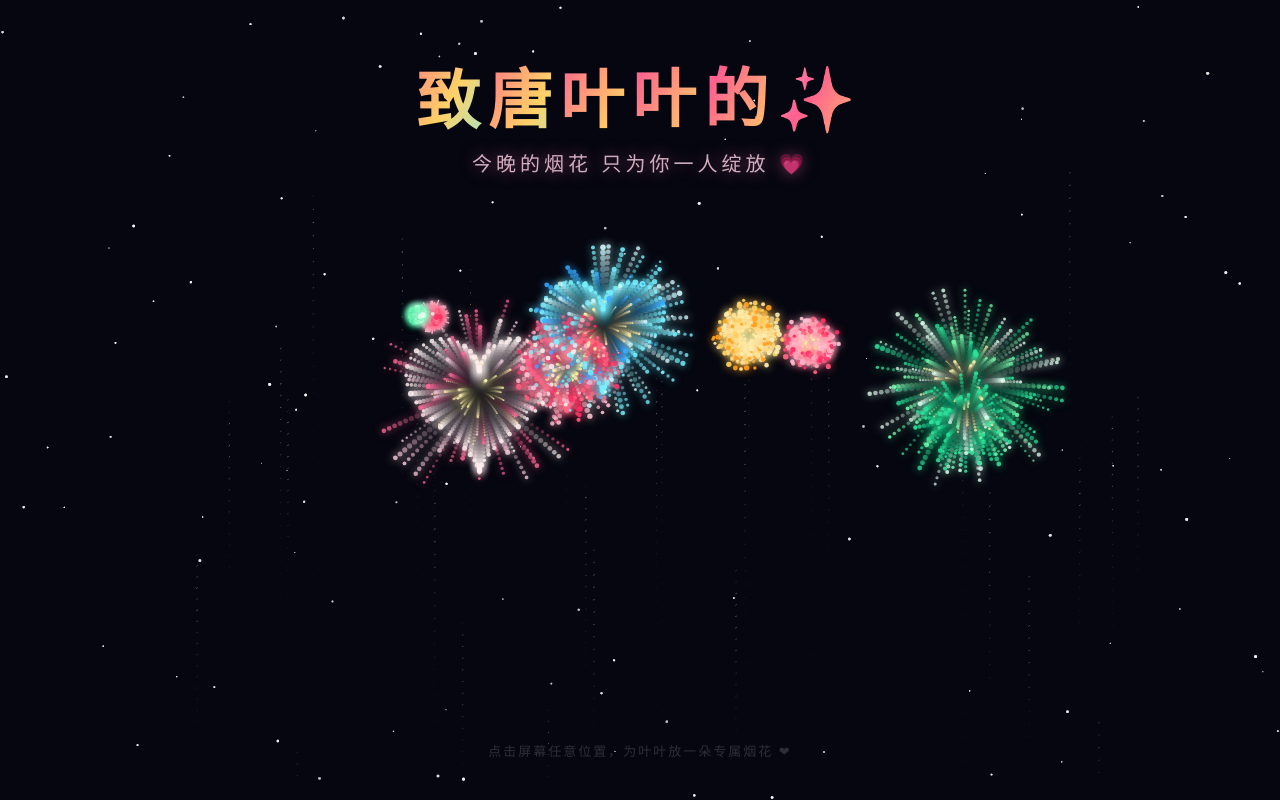
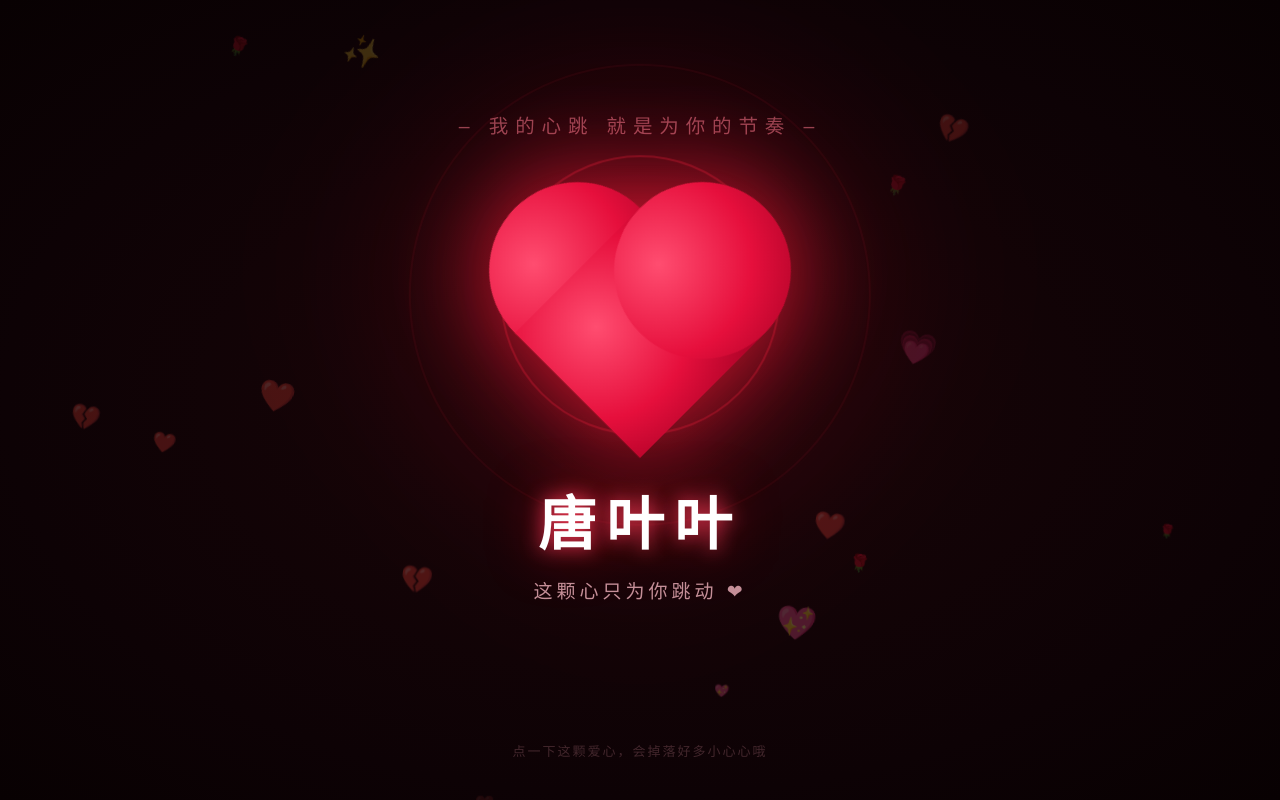
Before and after one commit to supertpeng/fireworks-tangyeye, a plain HTML site: page index.html in a window 1280 px wide. Drawn offline with Linux system fonts and the light colour scheme; animation ran at ten frames a second.

Commit message:
heartbeat page

```diff
--- a/index.html
+++ b/index.html
@@ -3,468 +3,239 @@
 <head>
 <meta charset="UTF-8">
 <meta name="viewport" content="width=device-width, initial-scale=1.0">
-<title>✨ 为唐叶叶放的烟花 ✨</title>
+<title>❤️ 致唐叶叶 ❤️</title>
 <style>
   * { margin: 0; padding: 0; box-sizing: border-box; }
-  html, body { width: 100%; height: 100%; overflow: hidden; background: #05060f; }
-  canvas { display: block; width: 100%; height: 100%; }
+  html, body { width: 100%; height: 100%; overflow: hidden; background: radial-gradient(ellipse at center, #1a0508 0%, #0d0205 70%, #080102 100%); }
 
-  .title {
+  /* 背景漂浮的小爱心 */
+  .bg-heart {
     position: fixed;
-    top: 7%;
-    left: 0;
-    width: 100%;
-    text-align: center;
-    font-family: "PingFang SC", "Microsoft YaHei", sans-serif;
-    font-size: clamp(34px, 6vw, 64px);
-    font-weight: 800;
-    letter-spacing: 8px;
-    z-index: 5;
+    bottom: -40px;
+    color: rgba(255, 40, 70, .28);
+    font-size: 20px;
+    animation: floatUp linear infinite;
+    z-index: 1;
     pointer-events: none;
   }
-
-  /* 每个字轮流发光 */
-  .title span {
-    display: inline-block;
-    background: linear-gradient(120deg, #ffd1e8, #ff5f8f, #ffd166, #7bf1ff, #ffd1e8);
-    background-size: 300% 300%;
-    -webkit-background-clip: text;
-    background-clip: text;
-    color: transparent;
-    animation: flow 4s ease-in-out infinite, bounce 3s ease-in-out infinite;
-    text-shadow: none;
-  }
-  .title span:nth-child(1) { animation-delay: 0s, 0s; }
-  .title span:nth-child(2) { animation-delay: .15s, .1s; }
-  .title span:nth-child(3) { animation-delay: .3s, .2s; }
-  .title span:nth-child(4) { animation-delay: .45s, .3s; }
-  .title span:nth-child(5) { animation-delay: .6s, .4s; }
-  .title span:nth-child(6) { animation-delay: .75s, .5s; }
-
-  @keyframes flow {
-    0%, 100% { background-position: 0% 50%; }
-    50% { background-position: 100% 50%; }
-  }
-  @keyframes bounce {
-    0%, 100% { transform: translateY(0); }
-    50% { transform: translateY(-8px); }
+  @keyframes floatUp {
+    0%   { transform: translateY(0) rotate(0deg); opacity: 0; }
+    10%  { opacity: 1; }
+    90%  { opacity: .7; }
+    100% { transform: translateY(-110vh) rotate(25deg); opacity: 0; }
   }
 
-  .subtitle {
+  /* 舞台 */
+  .stage {
     position: fixed;
-    top: calc(7% + clamp(52px, 8vw, 92px));
-    left: 0;
-    width: 100%;
-    text-align: center;
+    inset: 0;
+    display: flex;
+    flex-direction: column;
+    align-items: center;
+    justify-content: center;
+    z-index: 5;
+  }
+
+  /* 心跳光圈 */
+  .pulse-ring {
+    position: absolute;
+    border-radius: 50%;
+    border: 2px solid rgba(255, 40, 70, .45);
+    animation: ring 1.6s ease-out infinite;
+    transform: translate(-50%, -50%);
+    pointer-events: none;
+  }
+  .pulse-ring.r2 { animation-delay: .8s; }
+  @keyframes ring {
+    0%   { width: 220px; height: 220px; opacity: .8; }
+    100% { width: 520px; height: 520px; opacity: 0; }
+  }
+
+  /* 大爱心（CSS 绘制：正方形 + 两个圆） */
+  .heart {
+    position: relative;
+    width: 150px;
+    height: 150px;
+    transform: rotate(-45deg);
+    margin: 60px 0 30px;
+    cursor: pointer;
+    animation: beat 1.6s cubic-bezier(.4, 0, .2, 1) infinite;
+    filter: drop-shadow(0 0 40px rgba(255, 30, 60, .75)) drop-shadow(0 0 90px rgba(255, 0, 40, .4));
+    z-index: 6;
+  }
+  .heart::before,
+  .heart::after {
+    content: "";
+    position: absolute;
+    width: 150px;
+    height: 150px;
+    border-radius: 50%;
+    background: radial-gradient(circle at 35% 30%, #ff4d70 0%, #e60f3c 55%, #a30024 100%);
+  }
+  .heart::before { top: -75px; left: 0; }
+  .heart::after  { top: 0; left: 75px; }
+  .heart-main {
+    position: absolute;
+    inset: 0;
+    background: radial-gradient(circle at 35% 30%, #ff4d70 0%, #e60f3c 55%, #a30024 100%);
+  }
+
+  @keyframes beat {
+    0%, 100% { transform: rotate(-45deg) scale(1); }
+    14%      { transform: rotate(-45deg) scale(1.18); }
+    28%      { transform: rotate(-45deg) scale(1); }
+    42%      { transform: rotate(-45deg) scale(1.12); }
+    56%      { transform: rotate(-45deg) scale(1); }
+  }
+
+  .heart:active { animation: none; transform: rotate(-45deg) scale(1.3); transition: transform .15s; }
+
+  /* 光圈位置对准爱心中心 */
+  .pulse-ring {
+    top: calc(50% - 105px);
+    left: 50%;
+  }
+
+  /* 名字 */
+  .name {
+    margin-top: 40px;
     font-family: "PingFang SC", "Microsoft YaHei", sans-serif;
-    font-size: clamp(14px, 2vw, 20px);
-    color: rgba(255, 214, 232, .8);
+    font-size: clamp(34px, 6vw, 58px);
+    font-weight: 800;
+    color: #fff;
+    letter-spacing: 10px;
+    text-shadow: 0 0 18px rgba(255, 60, 90, .9), 0 0 50px rgba(255, 0, 40, .5);
+    z-index: 6;
+    animation: nameGlow 2.4s ease-in-out infinite;
+  }
+  @keyframes nameGlow {
+    0%, 100% { text-shadow: 0 0 18px rgba(255, 60, 90, .9), 0 0 50px rgba(255, 0, 40, .5); }
+    50%      { text-shadow: 0 0 30px rgba(255, 90, 110, 1), 0 0 80px rgba(255, 0, 40, .7); }
+  }
+
+  .sub {
+    margin-top: 14px;
+    font-family: "PingFang SC", "Microsoft YaHei", sans-serif;
+    font-size: clamp(14px, 2vw, 19px);
+    color: rgba(255, 190, 200, .75);
     letter-spacing: 4px;
-    z-index: 5;
-    pointer-events: none;
-    text-shadow: 0 0 16px rgba(255, 120, 180, .5);
+    z-index: 6;
   }
 
   .hint {
     position: fixed;
     bottom: 5%;
-    left: 0;
     width: 100%;
     text-align: center;
     font-family: "PingFang SC", "Microsoft YaHei", sans-serif;
     font-size: 13px;
-    color: rgba(255, 255, 255, .45);
+    color: rgba(255, 170, 185, .5);
     letter-spacing: 2px;
-    z-index: 5;
+    z-index: 6;
+    animation: hintPulse 2.4s ease-in-out infinite;
     pointer-events: none;
-    animation: pulse 2.5s ease-in-out infinite;
   }
-  @keyframes pulse {
-    0%, 100% { opacity: .35; }
-    50% { opacity: .8; }
+  @keyframes hintPulse {
+    0%, 100% { opacity: .4; }
+    50%      { opacity: .85; }
   }
 
-  .msg-box {
+  /* 点击弹出的小爱心 */
+  .pop-heart {
     position: fixed;
-    top: 58%;
-    left: 50%;
-    transform: translate(-50%, -50%);
+    z-index: 10;
+    pointer-events: none;
+    font-size: 26px;
+    animation: pop 1.1s ease-out forwards;
+  }
+  @keyframes pop {
+    0%   { transform: translate(-50%, -50%) scale(.3); opacity: 1; }
+    70%  { opacity: 1; }
+    100% { transform: translate(calc(-50% + var(--dx)), calc(-50% + var(--dy))) scale(1.4) rotate(var(--rot)); opacity: 0; }
+  }
+
+  /* 心跳文字（随爱心一起出现） */
+  .beat-word {
+    position: fixed;
+    top: 14%;
+    width: 100%;
     text-align: center;
     font-family: "PingFang SC", "Microsoft YaHei", sans-serif;
-    font-size: clamp(20px, 3vw, 34px);
-    font-weight: 600;
-    color: #ffd9ec;
-    letter-spacing: 4px;
-    text-shadow: 0 0 24px rgba(255, 130, 190, .8);
+    font-size: clamp(13px, 1.8vw, 17px);
+    color: rgba(255, 120, 140, .55);
+    letter-spacing: 6px;
     z-index: 6;
+    animation: wordBeat 1.6s ease-in-out infinite;
     pointer-events: none;
-    opacity: 0;
-    transform: translate(-50%, -50%) scale(.9);
-    transition: opacity 1s ease, transform 1s ease;
   }
-  .msg-box.show {
-    opacity: 1;
-    transform: translate(-50%, -50%) scale(1);
+  @keyframes wordBeat {
+    0%, 100% { transform: scale(1); opacity: .5; }
+    14%      { transform: scale(1.15); opacity: 1; }
+    28%      { transform: scale(1); }
+    42%      { transform: scale(1.08); }
+    56%      { transform: scale(1); }
   }
 </style>
 </head>
 <body>
-<canvas id="sky"></canvas>
 
-<div class="title">
-  <span>致</span><span>唐</span><span>叶</span><span>叶</span><span>的</span><span>✨</span>
+<div class="beat-word">– 我的心跳 就是为你的节奏 –</div>
+
+<div class="pulse-ring"></div>
+<div class="pulse-ring r2"></div>
+
+<div class="stage">
+  <div class="heart" id="bigHeart"><div class="heart-main"></div></div>
+  <div class="name">唐叶叶</div>
+  <div class="sub">这颗心只为你跳动 ❤</div>
 </div>
-<div class="subtitle">今晚的烟花 只为你一人绽放 💗</div>
-<div class="msg-box" id="msg"></div>
-<div class="hint">点击屏幕任意位置，为叶叶放一朵专属烟花 ❤</div>
+
+<div class="hint">点一下这颗爱心，会掉落好多小心心哦</div>
 
 <script>
-const canvas = document.getElementById('sky');
-const ctx = canvas.getContext('2d');
-const msgBox = document.getElementById('msg');
+// 背景漂浮的小爱心
+const EMOJIS = ['❤️', '💗', '💖', '💔', '🌹', '✨'];
+function spawnBgHeart() {
+  const el = document.createElement('div');
+  el.className = 'bg-heart';
+  el.textContent = EMOJIS[Math.floor(Math.random() * EMOJIS.length)];
+  el.style.left = Math.random() * 100 + 'vw';
+  el.style.fontSize = (12 + Math.random() * 22) + 'px';
+  el.style.animationDuration = (5 + Math.random() * 6) + 's';
+  el.style.opacity = 0.3 + Math.random() * 0.5;
+  document.body.appendChild(el);
+  setTimeout(() => el.remove(), 12000);
+}
+setInterval(spawnBgHeart, 700);
+for (let i = 0; i < 8; i++) setTimeout(spawnBgHeart, i * 400);
 
-let W, H;
-function resize() {
-  W = canvas.width = window.innerWidth;
-  H = canvas.height = window.innerHeight;
-}
-window.addEventListener('resize', resize);
-resize();
-
-const MESSAGES = [
-  '唐叶叶，遇见你是我最亮的烟花 🎆',
-  '每一朵，都是想你的样子 💗',
-  '叶叶笑起来，比烟花还好看 🌸',
-  '和你在一起，每一天都在发光 ✨',
-  '余生请多指教，我的叶叶 💕'
-];
-
-const PALETTES = [
-  ['#ff5f7e', '#ffc2d1', '#ff2e63'],
-  ['#ffd166', '#ffefb5', '#ff9f1c'],
-  ['#7bf1ff', '#d0fbff', '#3aa9ff'],
-  ['#c084fc', '#f0c8ff', '#9d5cff'],
-  ['#7cffb2', '#e2fff0', '#2ee59d'],
-  ['#fff1f1', '#ffd0e0', '#ff6b9a']
-];
-
-let particles = [];
-let rockets = [];
-
-function rand(a, b) { return a + Math.random() * (b - a); }
-
-function explode(x, y, palette) {
-  const pal = palette || PALETTES[Math.floor(Math.random() * PALETTES.length)];
-  const type = Math.random();
-  const count = Math.floor(rand(70, 120));
-
-  // 外圈大爆炸
-  for (let i = 0; i < count; i++) {
-    const angle = (Math.PI * 2 * i) / count + rand(-0.06, 0.06);
-    const speed = rand(2.5, 7.5);
-    particles.push({
-      x, y,
-      vx: Math.cos(angle) * speed,
-      vy: Math.sin(angle) * speed,
-      life: 1,
-      decay: rand(0.008, 0.02),
-      color: pal[Math.floor(Math.random() * pal.length)],
-      size: rand(1.5, 3.2)
-    });
-  }
-
-  // 内圈金色亮心
-  for (let i = 0; i < 30; i++) {
-    const angle = rand(0, Math.PI * 2);
-    const speed = rand(1, 3.5);
-    particles.push({
-      x, y,
-      vx: Math.cos(angle) * speed,
-      vy: Math.sin(angle) * speed,
-      life: 1,
-      decay: rand(0.01, 0.025),
-      color: '#fff3b0',
-      size: rand(1, 2.2)
-    });
-  }
-
-  if (type < 0.28) {
-    // 心形烟花
-    heartBurst(x, y, pal);
-  } else if (type < 0.5) {
-    // 金色垂柳（烟花下落的柳条效果）
-    willowBurst(x, y, pal);
-  } else if (type < 0.62) {
-    // 双层爆炸：延迟一小圈二次绽放
-    setTimeout(() => {
-      explode2(x, y + rand(0, 40), pal);
-    }, 320);
-  } else if (type < 0.72) {
-    // 闪烁星尘
-    sparkleBurst(x, y, pal);
+// 点击弹出小心心
+let lastTap = 0;
+function handleTap(x, y) {
+  const now = Date.now();
+  if (now - lastTap < 250) return;
+  lastTap = now;
+  const n = 10 + Math.floor(Math.random() * 6);
+  for (let i = 0; i < n; i++) {
+    const el = document.createElement('div');
+    el.className = 'pop-heart';
+    el.textContent = ['❤️', '💗', '💖'][Math.floor(Math.random() * 3)];
+    el.style.left = x + 'px';
+    el.style.top = y + 'px';
+    el.style.setProperty('--dx', (Math.random() * 220 - 110) + 'px');
+    el.style.setProperty('--dy', (Math.random() * -260 - 60) + 'px');
+    el.style.setProperty('--rot', (Math.random() * 60 - 30) + 'deg');
+    el.style.fontSize = (16 + Math.random() * 22) + 'px';
+    el.style.animationDelay = (Math.random() * 0.25) + 's';
+    document.body.appendChild(el);
+    setTimeout(() => el.remove(), 1600);
   }
 }
-
-// 二次绽放（纯爆炸，不递归）
-function explode2(x, y, pal) {
-  const count = 60;
-  for (let i = 0; i < count; i++) {
-    const angle = (Math.PI * 2 * i) / count;
-    const speed = rand(2, 5);
-    particles.push({
-      x, y,
-      vx: Math.cos(angle) * speed,
-      vy: Math.sin(angle) * speed,
-      life: 1,
-      decay: rand(0.008, 0.016),
-      color: pal[2] || pal[0],
-      size: rand(1.4, 2.8)
-    });
-  }
-}
-
-// 垂柳效果：粒子慢慢下垂、拖着长尾巴
-function willowBurst(x, y, pal) {
-  for (let i = 0; i < 80; i++) {
-    const angle = (Math.PI * 2 * i) / 80;
-    const speed = rand(4, 6.5);
-    particles.push({
-      x, y,
-      vx: Math.cos(angle) * speed,
-      vy: Math.sin(angle) * speed,
-      life: 1,
-      decay: rand(0.005, 0.009),
-      color: pal[1],
-      size: rand(1.4, 2.6),
-      gravity: 0.075,      // 更强的下坠感
-      drag: 0.93,          // 更强的空气阻力
-      trail: true
-    });
-  }
-}
-
-// 闪烁星尘：忽明忽暗
-function sparkleBurst(x, y, pal) {
-  for (let i = 0; i < 70; i++) {
-    const angle = rand(0, Math.PI * 2);
-    const speed = rand(1.5, 6);
-    particles.push({
-      x, y,
-      vx: Math.cos(angle) * speed,
-      vy: Math.sin(angle) * speed,
-      life: 1,
-      decay: rand(0.006, 0.014),
-      color: pal[Math.floor(Math.random() * pal.length)],
-      size: rand(1.4, 3),
-      twinkle: true
-    });
-  }
-}
-
-function heartBurst(x, y, pal) {
-  const n = 60;
-  for (let i = 0; i < n; i++) {
-    const t = (Math.PI * 2 * i) / n;
-    const hx = 16 * Math.pow(Math.sin(t), 3);
-    const hy = -(13 * Math.cos(t) - 5 * Math.cos(2*t) - 2 * Math.cos(3*t) - Math.cos(4*t));
-    const s = 0.32;
-    particles.push({
-      x, y,
-      vx: hx * s,
-      vy: hy * s,
-      life: 1,
-      decay: rand(0.006, 0.011),
-      color: pal[0],
-      size: rand(2, 3.4),
-      gravity: 0.018
-    });
-  }
-}
-
-function launch(tx, ty) {
-  const sx = tx + rand(-30, 30);
-  rockets.push({
-    x: sx,
-    y: H + 10,
-    tx, ty,
-    vy: rand(-11, -13.5),
-    trail: [],
-    color: PALETTES[Math.floor(Math.random() * PALETTES.length)][1]
-  });
-}
-
-// 背景星空：常驻闪烁的小星星，让画面一直是活的
-// ⚠️ 必须在 loop() 启动前定义，否则首帧报错导致整个动画引擎崩溃
-const stars = [];
-function initStars() {
-  stars.length = 0;
-  const count = Math.floor((W * H) / 9000);
-  for (let i = 0; i < count; i++) {
-    stars.push({
-      x: Math.random() * W,
-      y: Math.random() * H,
-      size: rand(0.4, 1.4),
-      phase: Math.random() * Math.PI * 2,
-      speed: rand(0.5, 2)
-    });
-  }
-}
-initStars();
-window.addEventListener('resize', initStars);
-
-function drawStars(t) {
-  ctx.globalCompositeOperation = 'source-over';
-  for (const s of stars) {
-    const a = 0.25 + 0.55 * Math.abs(Math.sin(t / 1000 * s.speed + s.phase));
-    ctx.globalAlpha = a;
-    ctx.beginPath();
-    ctx.arc(s.x, s.y, s.size, 0, Math.PI * 2);
-    ctx.fillStyle = '#ffffff';
-    ctx.fill();
-  }
-  ctx.globalAlpha = 1;
-}
-
-function loop(t) {
-  ctx.globalCompositeOperation = 'destination-out';
-  ctx.fillStyle = 'rgba(0, 0, 0, 0.16)';
-  ctx.fillRect(0, 0, W, H);
-  ctx.globalCompositeOperation = 'lighter';
-  ctx.globalCompositeOperation = 'source-over';
-
-  // 常驻闪烁星空
-  drawStars(t || 0);
-
-  // 火箭
-  for (let i = rockets.length - 1; i >= 0; i--) {
-    const r = rockets[i];
-    r.y += r.vy;
-    r.trail.push({ x: r.x, y: r.y });
-    if (r.trail.length > 12) r.trail.shift();
-
-    for (let j = 0; j < r.trail.length; j++) {
-      const t = r.trail[j];
-      ctx.beginPath();
-      ctx.moveTo(t.x, t.y);
-      ctx.lineTo(t.x + 0.1, t.y + 0.1);
-      ctx.strokeStyle = r.color;
-      ctx.lineWidth = 2 * (j / r.trail.length);
-      ctx.globalAlpha = j / r.trail.length;
-      ctx.stroke();
-    }
-    ctx.globalAlpha = 1;
-
-    if (r.y <= r.ty) {
-      explode(r.x, r.y);
-      rockets.splice(i, 1);
-    }
-  }
-
-  // 粒子
-  for (let i = particles.length - 1; i >= 0; i--) {
-    const p = particles[i];
-    p.x += p.vx;
-    p.y += p.vy;
-    p.vy += (p.gravity !== undefined ? p.gravity : 0.04);
-    p.vx *= (p.drag !== undefined ? p.drag : 0.985);
-    p.vy *= (p.drag !== undefined ? p.drag : 0.985);
-    p.life -= p.decay;
-
-    // 闪烁效果
-    let alpha = Math.max(p.life, 0);
-    if (p.twinkle) alpha *= (0.45 + 0.55 * Math.abs(Math.sin(p.life * 22)));
-
-    ctx.globalAlpha = alpha;
-    ctx.beginPath();
-    ctx.arc(p.x, p.y, p.size * Math.max(p.life, 0), 0, Math.PI * 2);
-    ctx.fillStyle = p.color;
-    ctx.shadowBlur = 8;
-    ctx.shadowColor = p.color;
-    ctx.fill();
-
-    // 垂柳拖尾
-    if (p.trail) {
-      ctx.beginPath();
-      ctx.moveTo(p.x, p.y);
-      ctx.lineTo(p.x - p.vx * 4, p.y - p.vy * 4);
-      ctx.strokeStyle = p.color;
-      ctx.lineWidth = p.size * p.life * 0.7;
-      ctx.stroke();
-    }
-
-    ctx.shadowBlur = 0;
-    if (p.life <= 0) particles.splice(i, 1);
-  }
-  ctx.globalAlpha = 1;
-
-  requestAnimationFrame(loop);
-}
-loop();
-
-function autoLaunch() {
-  // 每次放 1~3 朵，位置随机，保证天空中始终有烟花
-  const n = 1 + Math.floor(Math.random() * 3);
-  for (let i = 0; i < n; i++) {
-    setTimeout(() => launch(rand(W * 0.12, W * 0.88), rand(H * 0.10, H * 0.5)), i * 180);
-  }
-}
-
-// 智能补位：烟花快放完时立刻补新的一波，永远不冷场
-function keepAlive() {
-  const active = rockets.length + particles.length;
-  if (active < 300) {
-    autoLaunch();
-  }
-  setTimeout(keepAlive, 500);
-}
-keepAlive();
-
-let autoTimer = setInterval(autoLaunch, 1400);
-setTimeout(autoLaunch, 200);
-
-let msgIndex = -1;
-let lastTapTime = 0;
-
-// 点击交互：点击处立刻炸开一朵 + 再升空一朵，双重反馈
-function handleTap(x, y) {
-  // 防止 pointerdown 和 mousedown 重复触发
-  const now = Date.now();
-  if (now - lastTapTime < 300) return;
-  lastTapTime = now;
-
-  // 1. 点击位置瞬间绽放（立刻有效果）
-  explode(x, y);
-  // 2. 同时再从底部升空一朵，飞到上方绽放
-  launch(x, y - rand(80, 160));
-  // 3. 弹出情话
-  msgIndex = (msgIndex + 1) % MESSAGES.length;
-  msgBox.textContent = MESSAGES[msgIndex];
-  msgBox.classList.add('show');
-  clearTimeout(msgBox._t);
-  msgBox._t = setTimeout(() => msgBox.classList.remove('show'), 3500);
-}
-
-// 监听整个窗口，兼容鼠标 / 触屏 / 各种浏览器
-window.addEventListener('pointerdown', (e) => {
-  handleTap(e.clientX, e.clientY);
+window.addEventListener('pointerdown', (e) => handleTap(e.clientX, e.clientY), { passive: true });
+window.addEventListener('touchstart', (e) => {
+  if (e.touches && e.touches.length) handleTap(e.touches[0].clientX, e.touches[0].clientY);
 }, { passive: true });
-
-// 兼容不支持 pointerdown 的老浏览器 / 微信内置浏览器
-window.addEventListener('touchstart', (e) => {
-  if (e.touches && e.touches.length > 0) {
-    handleTap(e.touches[0].clientX, e.touches[0].clientY);
-  }
-}, { passive: true });
-
-window.addEventListener('mousedown', (e) => {
-  handleTap(e.clientX, e.clientY);
-}, { passive: true });
-
-setTimeout(() => {
-  for (let i = 0; i < 6; i++) {
-    setTimeout(autoLaunch, i * 200);
-  }
-}, 500);
+window.addEventListener('mousedown', (e) => handleTap(e.clientX, e.clientY), { passive: true });
 </script>
 </body>
 </html>
```
